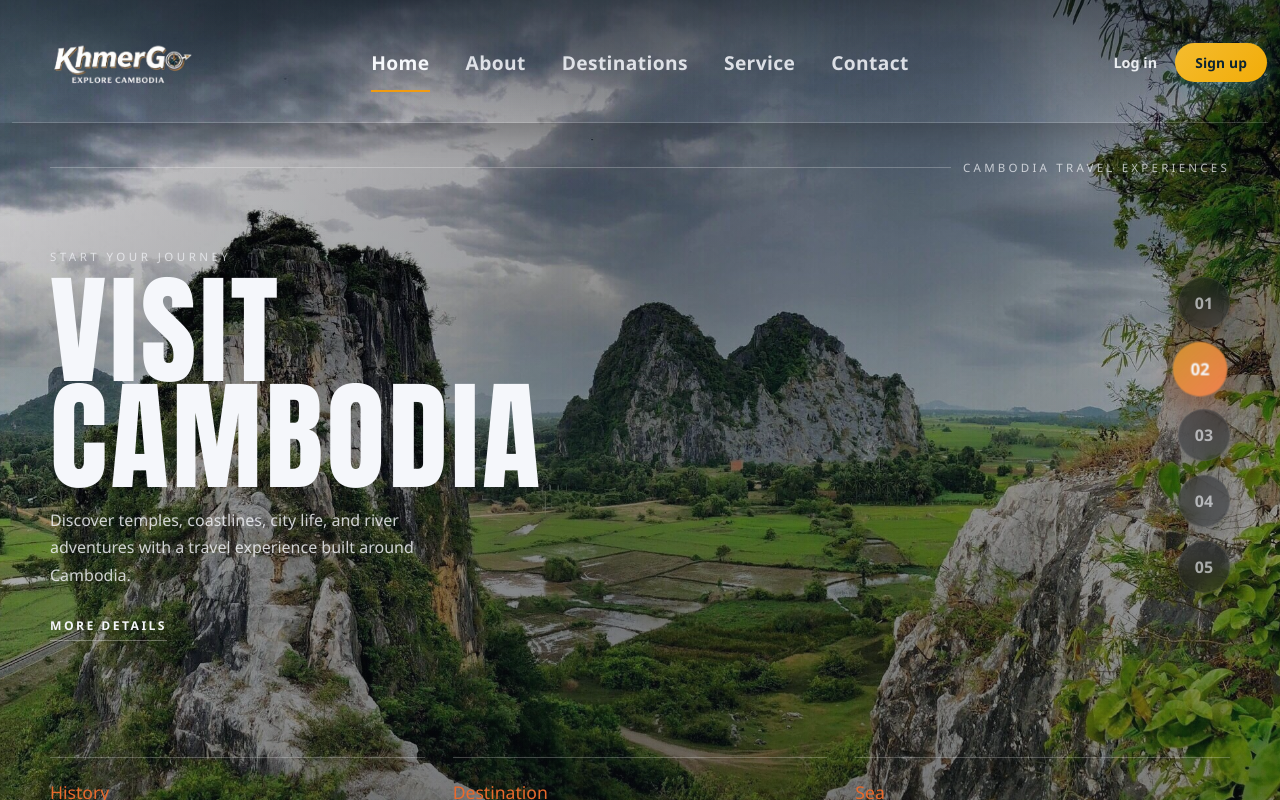
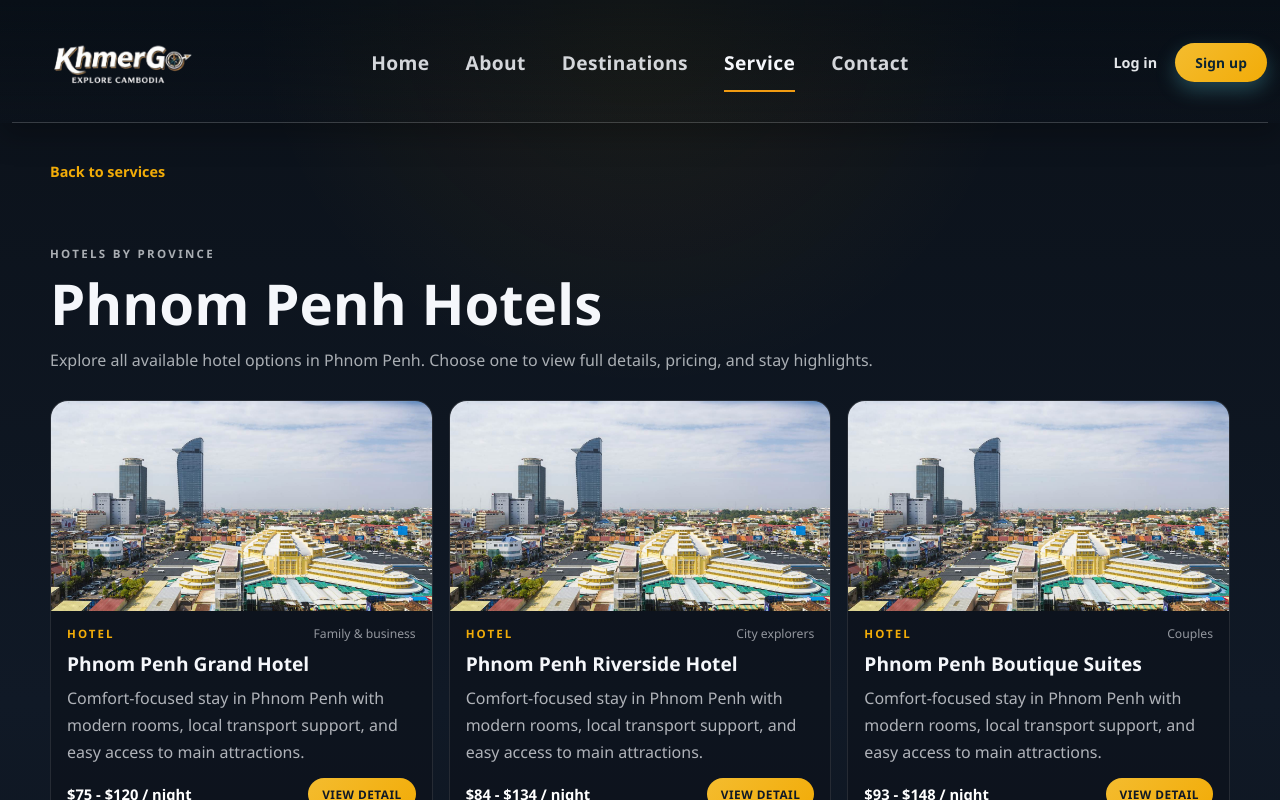
Before and after one commit to Sunhak17/KhmerGo, a React (Vite) app in the folder frontend/: page /tours/1 in a window 1280 px wide. Before the commit this address led to /. Shown: the top 800 px of the page. Built offline with nearby package versions, Linux system fonts and the light colour scheme.

Commit message:
Update Service

```diff
--- a/frontend/src/App.jsx
+++ b/frontend/src/App.jsx
@@ -6,6 +6,7 @@ import Destinations from "./views/destination/Destinations";
 import ProvincePage from "./views/destination/ProvincePage";
 import PlacePage from "./views/destination/PlacePage";
 import Service from "./views/service/Service";
+import ServiceProvince from "./views/service/ServiceProvince";
 import ServiceDetail from "./views/service/ServiceDetail";
 import About from "./views/About";
 import Contact from "./views/Contact";
@@ -20,6 +21,7 @@ function App() {
       <Route path="/destinations/:provinceId" element={<ProvincePage />} />
       <Route path="/destinations/:provinceId/:placeSlug" element={<PlacePage />} />
       <Route path="/tours" element={<Service />} />
+      <Route path="/tours/:provinceId" element={<ServiceProvince />} />
       <Route path="/tours/:provinceId/:staySlug" element={<ServiceDetail />} />
       <Route path="/about" element={<About />} />
       <Route path="/contact" element={<Contact />} />
--- a/frontend/src/data/serviceData.js
+++ b/frontend/src/data/serviceData.js
@@ -1,29 +1,44 @@
 import { getProvinceById, provinceData, slugify } from "./destinationData";
 
 export const serviceByProvince = provinceData.map((province, index) => {
-  const primaryImage = province.image;
-  const secondaryImage = province.places[1]?.image ?? province.image;
+  const imagePool = [province.image, ...province.places.map((place) => place.image)];
+  const getImage = (offset) => imagePool[offset % imagePool.length];
 
-  const stays = [
+  const hotelNames = ["Grand Hotel", "Riverside Hotel", "Boutique Suites", "Skyline Hotel"];
+  const hotelBestFor = ["Family & business", "City explorers", "Couples", "Work trips"];
+
+  const hotels = hotelNames.map((suffix, hotelIndex) => ({
+    id: `${province.id}-hotel-${hotelIndex + 1}`,
+    name: `${province.name} ${suffix}`,
+    type: "Hotel",
+    image: getImage(hotelIndex),
+    detail: `Comfort-focused stay in ${province.name} with modern rooms, local transport support, and easy access to main attractions.`,
+    bestFor: hotelBestFor[hotelIndex],
+    range: `$${75 + (index % 6) * 10 + hotelIndex * 9} - $${120 + (index % 6) * 12 + hotelIndex * 14} / night`,
+  }));
+
+  const homestays = [
     {
-      id: `${province.id}-hotel`,
-      name: `${province.name} Grand Hotel`,
-      type: "Hotel",
-      image: primaryImage,
-      detail: `Premium city-center stay in ${province.name} with airport transfer, breakfast, and 24/7 front desk support.`,
-      bestFor: "Family & business",
-      range: `$${120 + (index % 6) * 15} - $${170 + (index % 6) * 20} / night`,
+      id: `${province.id}-homestay-1`,
+      name: `${province.name} Local Homestay`,
+      type: "Homestay",
+      image: getImage(1),
+      detail: `Authentic host-family stay in ${province.name} with Khmer meals, local neighborhood walks, and a warm community feel.`,
+      bestFor: "Culture seekers",
+      range: `$${28 + (index % 5) * 5} - $${48 + (index % 5) * 7} / night`,
     },
     {
-      id: `${province.id}-homestay`,
-      name: `${province.name} Local Homestay`,
+      id: `${province.id}-homestay-2`,
+      name: `${province.name} Garden Homestay`,
       type: "Homestay",
-      image: secondaryImage,
-      detail: `Authentic local host experience in ${province.name} including Khmer meals and neighborhood cultural activities.`,
-      bestFor: "Culture seekers",
-      range: `$${35 + (index % 5) * 8} - $${65 + (index % 5) * 10} / night`,
+      image: getImage(2),
+      detail: `Quiet homestay in ${province.name} with garden setting, home-cooked breakfast, and optional countryside activities.`,
+      bestFor: "Slow travel",
+      range: `$${32 + (index % 5) * 5} - $${56 + (index % 5) * 7} / night`,
     },
   ];
+
+  const stays = [...hotels, ...homestays];
 
   return {
     id: province.id,
@@ -47,4 +62,14 @@ export function getServiceStay(provinceId, staySlug) {
   return { section, stay: stay ?? null };
 }
 
+export function getHotelStaysByProvince(provinceId) {
+  const section = getServiceProvince(provinceId);
+  if (!section) {
+    return { section: null, hotels: [] };
+  }
+
+  const hotels = section.stays.filter((stay) => stay.type === "Hotel");
+  return { section, hotels };
+}
+
 export { getProvinceById, slugify };
--- a/frontend/src/styles/pages/service/Service.css
+++ b/frontend/src/styles/pages/service/Service.css
@@ -169,6 +169,35 @@
   text-transform: uppercase;
 }
 
+.service-province-actions {
+  margin-top: 14px;
+  display: flex;
+  justify-content: flex-end;
+}
+
+.service-view-more-link {
+  display: inline-flex;
+  align-items: center;
+  border-radius: 999px;
+  padding: 10px 16px;
+  border: 1px solid rgba(242, 172, 8, 0.46);
+  color: #f4bc2f;
+  font-weight: 700;
+  font-size: 0.74rem;
+  letter-spacing: 0.05em;
+  text-transform: uppercase;
+  transition: all 0.2s ease;
+}
+
+.service-view-more-link:hover {
+  color: #101926;
+  background: linear-gradient(135deg, #f4bc2f, #f2ac08);
+}
+
+.service-stay-grid--full {
+  grid-template-columns: repeat(3, minmax(0, 1fr));
+}
+
 @media (max-width: 900px) {
   .service-stay-grid {
     grid-template-columns: 1fr;
@@ -177,4 +206,8 @@
   .service-province-head {
     flex-direction: column;
   }
+
+  .service-province-actions {
+    justify-content: flex-start;
+  }
 }
--- /dev/null
+++ b/frontend/src/styles/pages/service/ServiceProvince.css
@@ -0,0 +1,24 @@
+.service-province-view .province-page-back {
+  margin-bottom: -4px;
+}
+
+.service-province-view .province-page-back a {
+  display: inline-flex;
+  align-items: center;
+  gap: 8px;
+  color: #f2ac08;
+  font-size: 0.9rem;
+  font-weight: 700;
+}
+
+@media (max-width: 1200px) {
+  .service-province-view .service-stay-grid--full {
+    grid-template-columns: repeat(2, minmax(0, 1fr));
+  }
+}
+
+@media (max-width: 900px) {
+  .service-province-view .service-stay-grid--full {
+    grid-template-columns: 1fr;
+  }
+}
--- a/frontend/src/views/service/Service.jsx
+++ b/frontend/src/views/service/Service.jsx
@@ -4,6 +4,8 @@ import Navbar from "../../layout/Navbar";
 import Footer from "../../layout/Footer";
 import { serviceByProvince, slugify } from "../../data/serviceData";
 import "../../styles/pages/service/Service.css";
+
+const PREVIEW_STAY_COUNT = 2;
 
 export default function Service() {
   return (
@@ -32,7 +34,7 @@ export default function Service() {
                 </div>
 
                 <div className="service-stay-grid">
-                  {section.stays.map((stay) => (
+                  {section.stays.slice(0, PREVIEW_STAY_COUNT).map((stay) => (
                     <article key={stay.id} className="service-stay-card">
                       <img src={stay.image} alt={stay.name} />
                       <div className="service-stay-body">
@@ -55,6 +57,12 @@ export default function Service() {
                     </article>
                   ))}
                 </div>
+
+                <div className="service-province-actions">
+                  <Link className="service-view-more-link" to={`/tours/${section.id}`}>
+                    View more hotels in {section.province}
+                  </Link>
+                </div>
               </section>
             ))}
           </div>
--- a/frontend/src/views/service/ServiceDetail.jsx
+++ b/frontend/src/views/service/ServiceDetail.jsx
@@ -23,7 +23,7 @@ export default function ServiceDetail() {
       <section className="service-page service-detail-view">
         <div className="container service-shell">
           <div className="province-page-back">
-            <Link to={`/tours`}>Back to services</Link>
+            <Link to={`/tours/${safeSection.id}`}>Back to {safeSection.province} hotels</Link>
           </div>
 
           <section className="province-detail-panel service-detail-panel">
--- /dev/null
+++ b/frontend/src/views/service/ServiceProvince.jsx
@@ -0,0 +1,63 @@
+import React, { useLayoutEffect } from "react";
+import { Link, useParams } from "react-router-dom";
+import Navbar from "../../layout/Navbar";
+import Footer from "../../layout/Footer";
+import { getHotelStaysByProvince, serviceByProvince, slugify } from "../../data/serviceData";
+import "../../styles/pages/service/ServiceProvince.css";
+
+export default function ServiceProvince() {
+  const { provinceId } = useParams();
+  const { section, hotels } = getHotelStaysByProvince(provinceId);
+
+  const safeSection = section ?? serviceByProvince[0];
+  const safeHotels = hotels.length > 0 ? hotels : safeSection.stays.filter((stay) => stay.type === "Hotel");
+
+  useLayoutEffect(() => {
+    window.scrollTo({ top: 0, left: 0, behavior: "instant" });
+  }, [provinceId]);
+
+  return (
+    <div className="app-wrapper">
+      <Navbar />
+      <section className="service-page service-province-view">
+        <div className="container service-shell">
+          <div className="province-page-back">
+            <Link to="/tours">Back to services</Link>
+          </div>
+
+          <header className="service-header">
+            <p className="service-kicker">Hotels by province</p>
+            <h1>{safeSection.province} Hotels</h1>
+            <p>
+              Explore all available hotel options in {safeSection.province}. Choose one to view full details, pricing,
+              and stay highlights.
+            </p>
+          </header>
+
+          <div className="service-stay-grid service-stay-grid--full">
+            {safeHotels.map((stay) => (
+              <article key={stay.id} className="service-stay-card">
+                <img src={stay.image} alt={stay.name} />
+                <div className="service-stay-body">
+                  <div className="service-stay-topline">
+                    <span>{stay.type}</span>
+                    <small>{stay.bestFor}</small>
+                  </div>
+                  <h3>{stay.name}</h3>
+                  <p>{stay.detail}</p>
+                  <div className="service-stay-meta">
+                    <strong>{stay.range}</strong>
+                    <Link className="service-stay-link" to={`/tours/${safeSection.id}/${slugify(stay.name)}`}>
+                      View Detail
+                    </Link>
+                  </div>
+                </div>
+              </article>
+            ))}
+          </div>
+        </div>
+      </section>
+      <Footer />
+    </div>
+  );
+}
```
